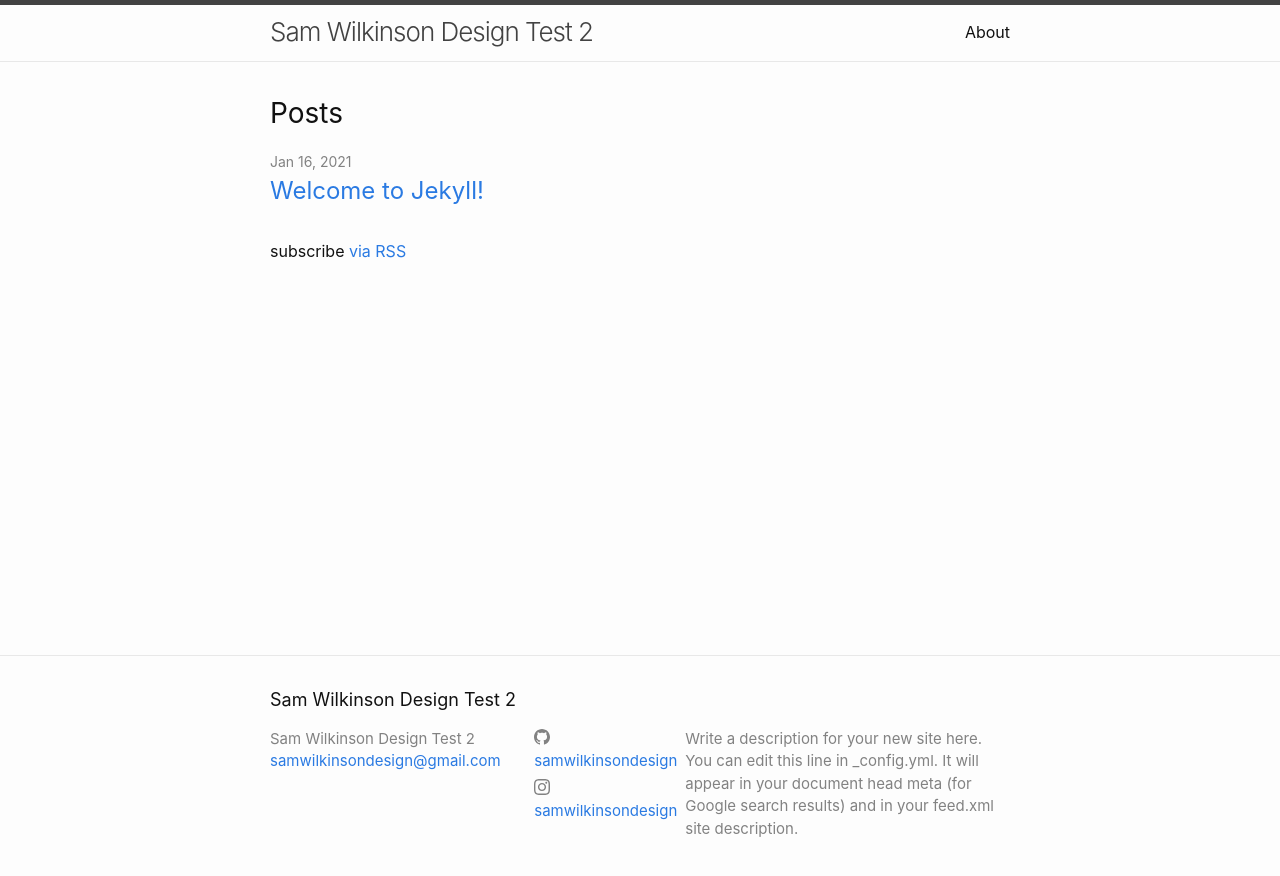
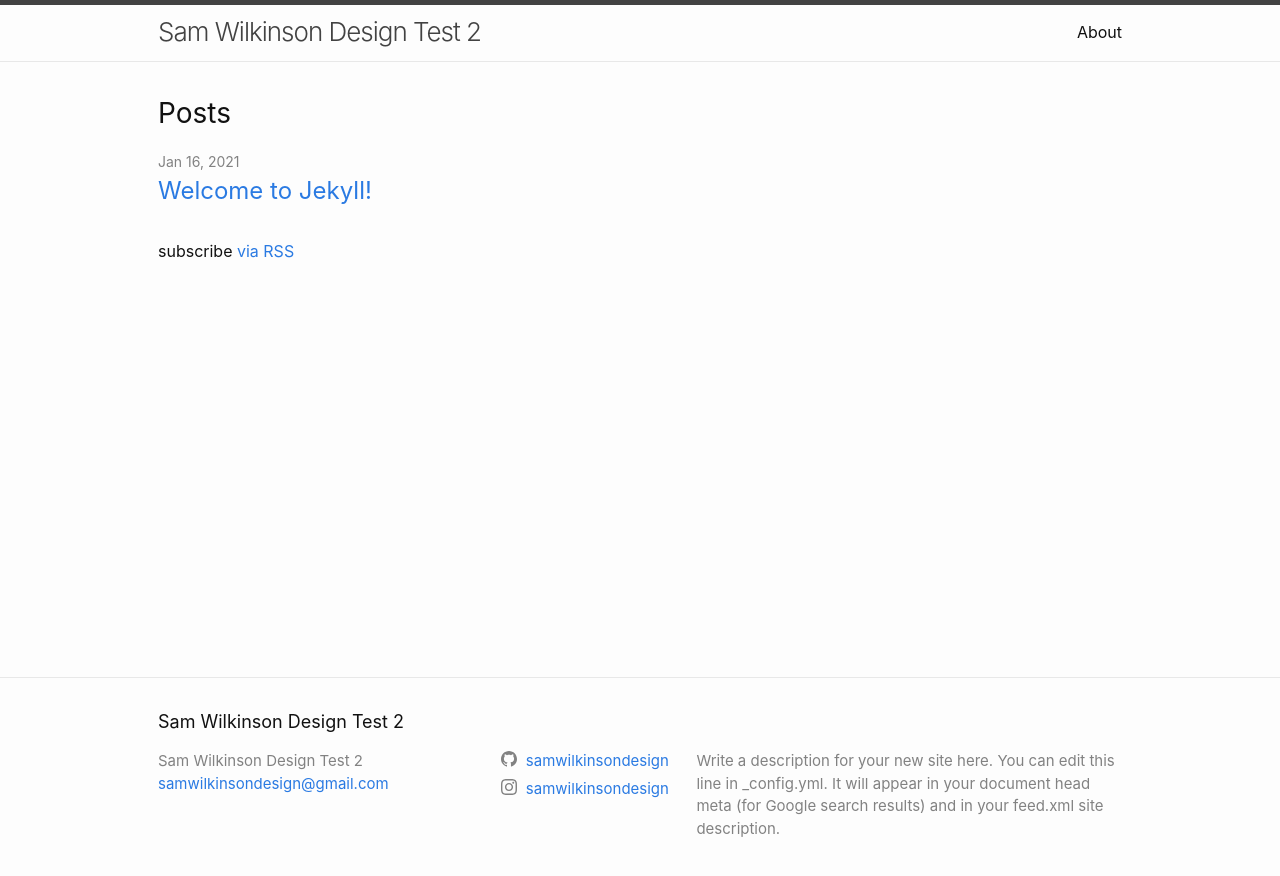
Before and after one commit to samwilkinsondesign/samwilkinsondesign.github.io, a Jekyll site: the page built from index.markdown, in a window 1280 px wide. Shown: the top 876 px of the page. Built offline with Jekyll 4.4.1, drawn with Linux system fonts in a browser that asks for light colours.

Commit message:
Update minima.scss

```diff
--- a/_sass/minima.scss
+++ b/_sass/minima.scss
@@ -21,7 +21,7 @@ $grey-color-dark:  darken($grey-color, 25%) !default;
 $table-text-align: left !default;
 
 // Width of the content area
-$content-width:    800px !default;
+$content-width:    1024px !default;
 
 $on-palm:          600px !default;
 $on-laptop:        800px !default;
```
